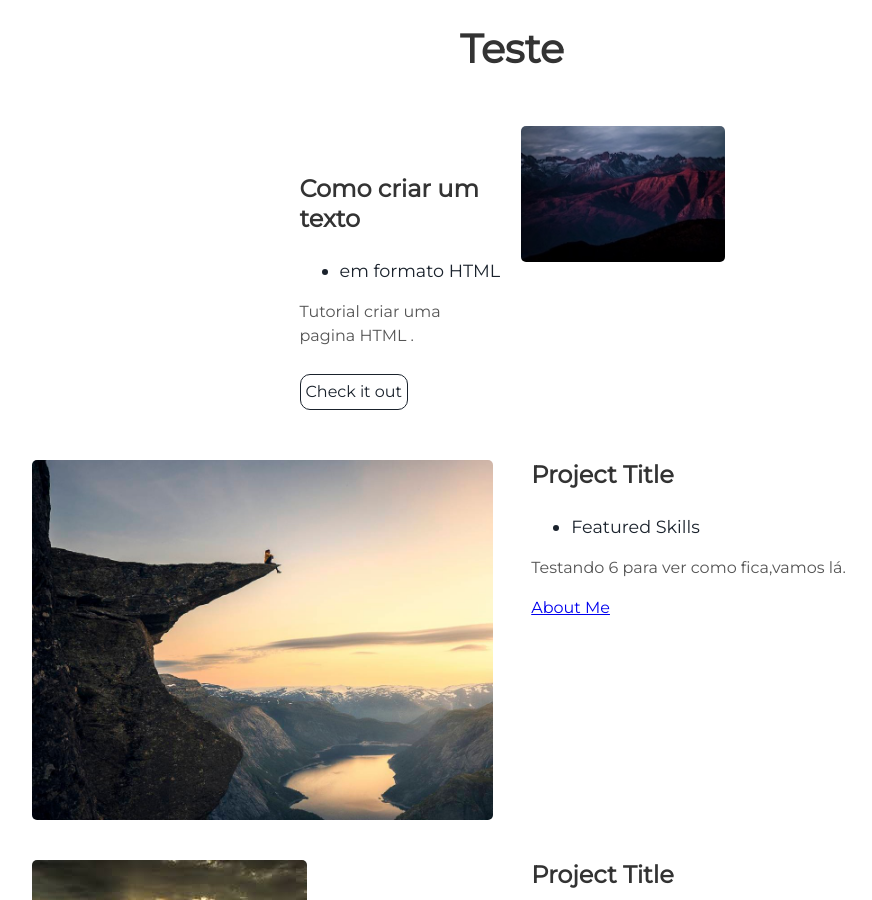
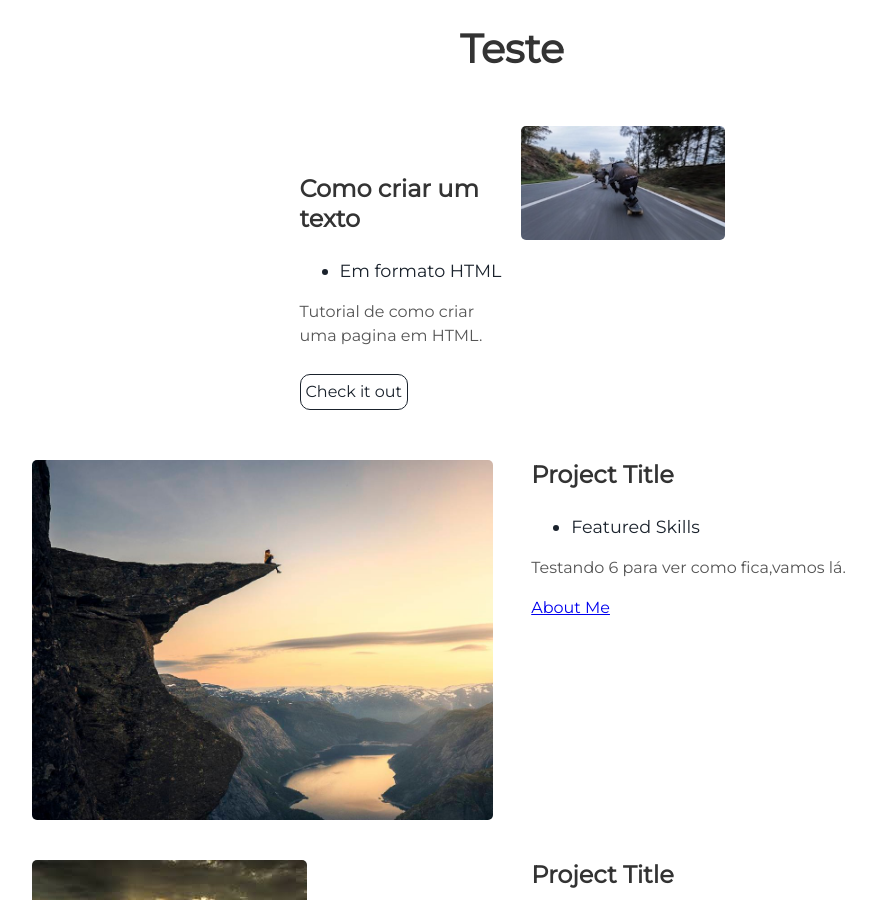
Before and after one commit to jvmath/jvmath.github.io, a Jekyll site: the page built from index.html, in a window 1280 px wide and 900 px high, scrolled down 1549 px. Shown: the whole window, without its empty margins (128-1000 px from the left). Built offline with Jekyll 4.4.1, drawn with Linux system fonts in a browser that asks for light colours.

Commit message:
alteração de imagem

```diff
--- a/_includes/projects.html
+++ b/_includes/projects.html
@@ -3,14 +3,14 @@
 </div>
 <div class="user-projects">
   <div class="images-right">
-    <img alt="mountains" src="{{ "/assets/img/mountains.jpg" | prepend: site.baseurl }}" />
+    <img alt="mountains" src="{{ "/assets/img/skate.jpg" | prepend: site.baseurl }}" />
   </div>
   <div class="contents">
     <h3> Como criar um texto </h3>
     <ul>
-      <li> em formato HTML </li>
+      <li> Em formato HTML</li>
     </ul>
-    <p> Tutorial criar uma pagina HTML .</p>
+    <p>Tutorial de como criar uma pagina em HTML.</p>
     <a class="project-link" href="#">Check it out</a>
   </div>
 </div>
```
Also changed, not shown: assets/img/r1.jpg (deleted).
